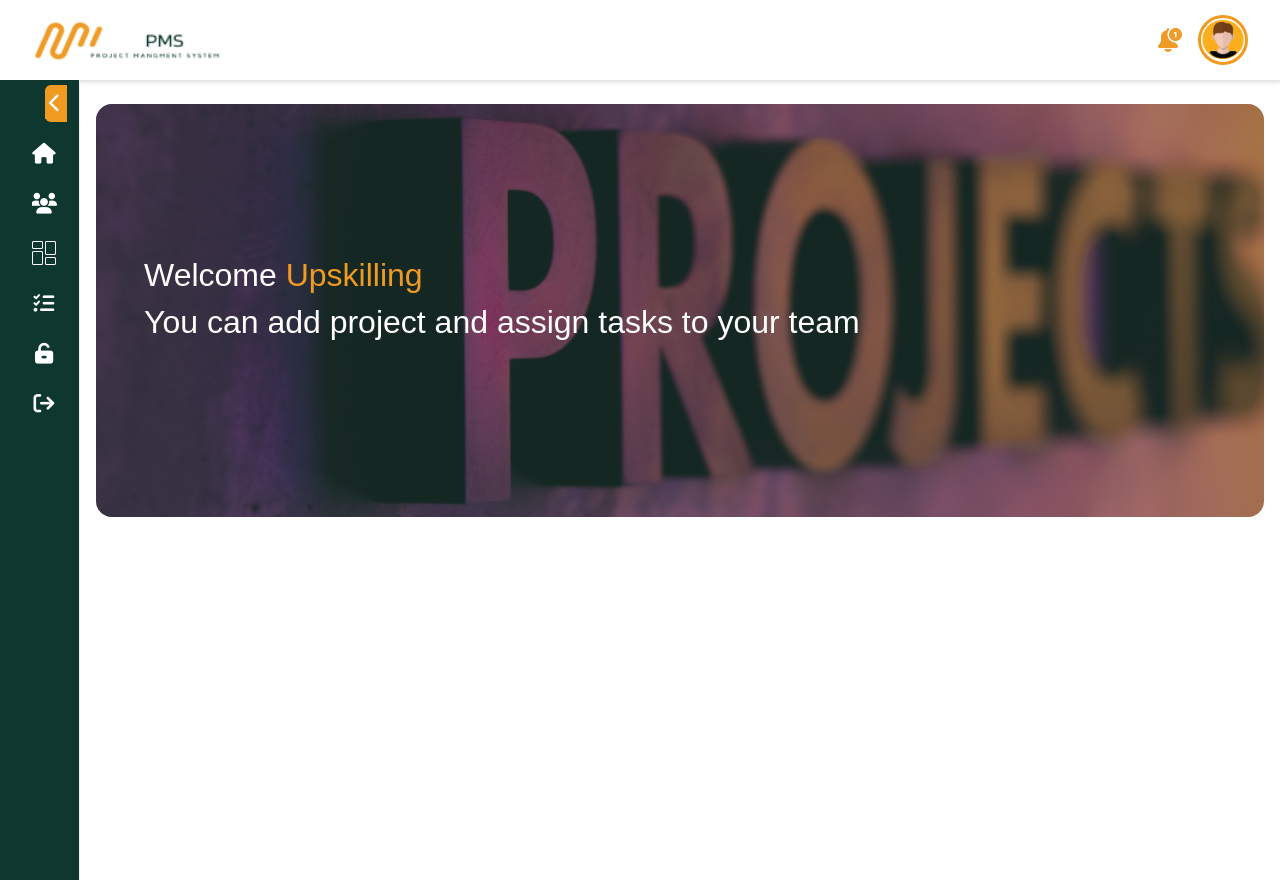
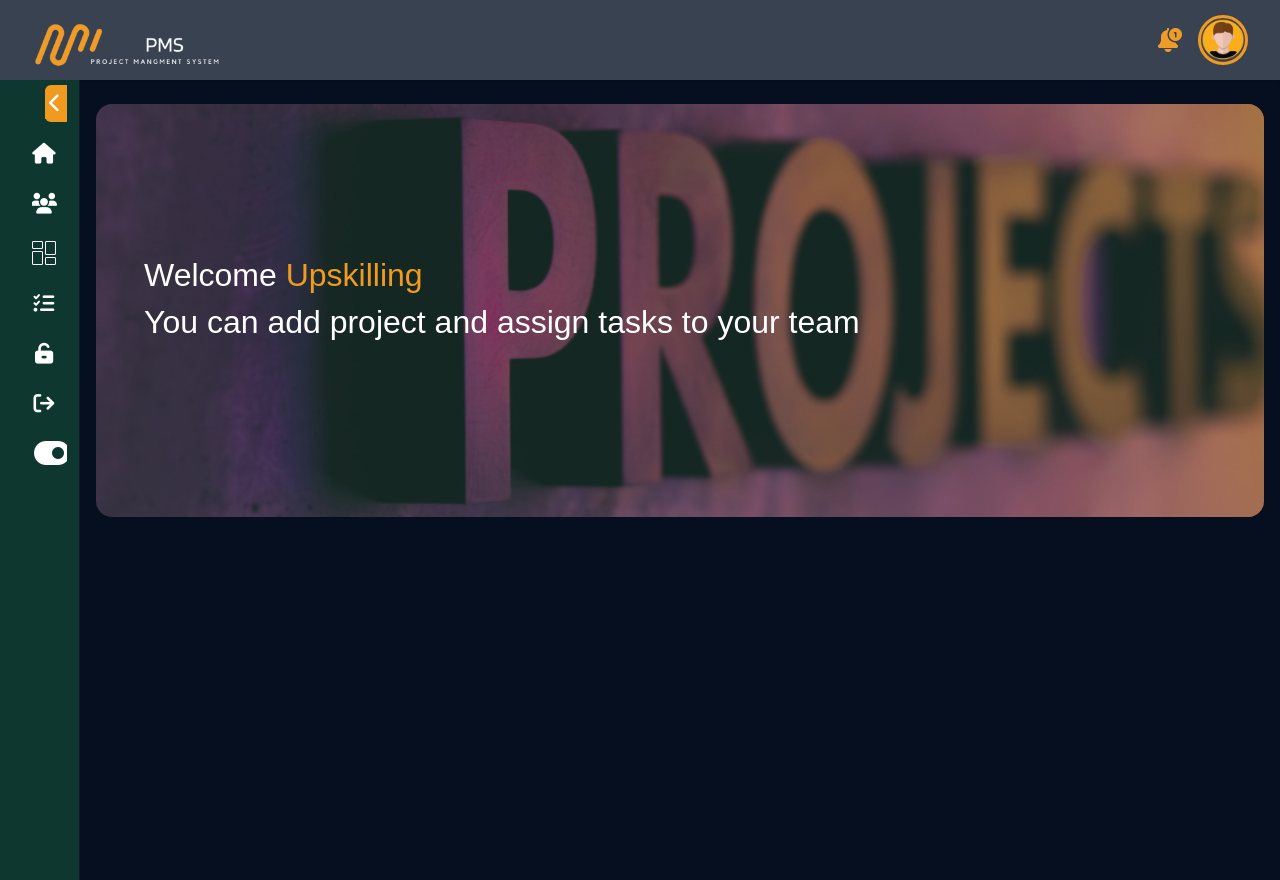
Before and after one commit to SalmaAboArab/Project-Management-System, a React (Vite) app: page /dashboard in a window 1280 px wide. Built offline with nearby package versions, Linux system fonts and the light colour scheme; sample sign-in values are in the browser's storage.

Commit message:
taskLightTheme

```diff
--- a/package.json
+++ b/package.json
@@ -20,6 +20,7 @@
     "react-dom": "^18.2.0",
     "react-hook-form": "^7.51.0",
     "react-loader-spinner": "^6.1.6",
+    "react-node": "^1.0.2",
     "react-pro-sidebar": "^1.1.0",
     "react-router-dom": "^6.22.2",
     "react-toastify": "^10.0.4"
--- a/src/App.css
+++ b/src/App.css
@@ -0,0 +1,81 @@
+:root {
+    --main-color: #ef9b28;
+    --second-color: rgba(49, 89, 81, 0.9);
+    --main-dark-color: #121826;
+    --main-bg-dark-color: #060F20;
+  }
+
+  .dark-theme {
+
+    transition: all 0.3s ease-in-out;
+  /*   background-color: #060f20; */
+
+    background-color: var(--main-bg-dark-color);
+
+    /* background-color: #121826; */
+    color: #fff;
+  }
+  .fa-toggle-on, .fa-toggle-off{
+   font-size: 2rem;
+  }
+  /* side bar dark mode */
+  .dark-theme .sidebar-container .ps-sidebar-container,
+
+  ._sidebar_gufjs_21 {
+    background-color: var(--main-dark-color);
+
+  }
+
+  .dark-theme ._container1_9ea38_1 ._sidebar_9ea38_21 {
+    background-color: #121826;
+
+  }
+  .dark-theme .sidebar-container .ps-sidebar-root{
+    border-right: 1px solid #121826;
+  }
+  .dark-theme  .sidebar-container .ps-sidebar-container .ps-menu-button:hover {
+    /* background-color: #292f3b; */
+    background-color: #ef9b28;
+  }
+  .dark-theme  .fa-bell{
+    color: var(--main-dark-color);
+  }
+  .dark-theme .navbar{
+    background-color: #394251!important;
+    color: #fff;
+  }
+  .dark-theme .nav-text,.dark-theme .badge,.dark-theme .fa-bell {
+    color: #fff;
+  }
+  .dark-theme  table th {
+    background-color: var(--main-color)!important;
+  }
+  .dark-theme  .custom-input {
+    background-color: #fff !important;
+    color: #000 !important;
+  }
+  .dark-theme  .custom-input::placeholder {
+    color:#000 !important; /* Set the desired color */
+  }
+  .dark-theme  .pagination .page-link:focus, .pagination .page-link:active,.active>.page-link, .page-link.active{
+    background-color: var(--main-color) !important;
+    border-color: var(--main-color) !important;
+  }
+  .dark-theme td{
+    background-color:  var(--main-dark-color) !important;
+    color: #fff  !important;
+  }
+  .btn-hover-custom{
+    background-color:  var(--main-dark-color) !important;
+  }
+
+
+  .dark-theme .text-dark-light{
+    color: #fff !important;
+  }
+
+
+
+  .dark-theme .icon-bg-custom{
+    background-color:   var(--main-dark-color) !important;
+  }
--- a/src/App.tsx
+++ b/src/App.tsx
@@ -21,8 +21,13 @@ import { AuthContext } from './Context/Components/AuthContext'
 import ProjectForm from './ProjectModule/Components/ProjectForm/ProjectForm'
 import TasksForm from './TasksModule/Components/TasksForm/TasksForm'
 
+import { ThemeContext, ITheme } from "./Context/Components/ThemeContext";
+
+
 function App() {
   let {loginData}:any=useContext(AuthContext);
+  const {isDarkMode, themeClass}:ITheme = useContext(ThemeContext);
+
   const routers = createBrowserRouter([
     {
       path:"/",element:
@@ -65,7 +70,9 @@ function App() {
 
   return (
     <>
+    <div className={`app ${themeClass}`}>
     <RouterProvider router={routers} />
+    </div>
     </>
   )
 }
--- /dev/null
+++ b/src/Context/Components/ThemeContext.tsx
@@ -0,0 +1,52 @@
+import { createContext, useState, ReactNode, useEffect } from "react";
+
+export interface ITheme {
+  isDarkMode: boolean;
+  setIsDarkMode: React.Dispatch<React.SetStateAction<boolean>>;
+  toggleTheme: () => void;
+  themeClass: string;
+}
+interface ThemeContextProviderProps {
+  children: ReactNode;
+}
+export const ThemeContext = createContext<ITheme | null>(null);
+
+const ThemeContextProvider: React.FC<ThemeContextProviderProps> = (props) => {
+  // const [isDarkMode, setIsDarkMode] = useState(() => {
+
+  //     const savedTheme =localStorage.getItem("isDarkMode");
+
+  //     return savedTheme === 'true'; // Convert the stored string to a boolean
+  // });
+
+  // JSON.parse(localStorage.getItem("isDarkMode")) / convert string "true" or "false" to true and false
+  const [isDarkMode, setIsDarkMode] = useState<boolean>(
+    () => JSON.parse(localStorage.getItem("isDarkMode")) ?? true
+  );
+
+  const toggleTheme = () => {
+    // setTheme((current)=> (current === 'light' ? 'dark' : 'light' ))
+    setIsDarkMode((previousValue: boolean) => !previousValue);
+  };
+  useEffect(() => {
+    // Save the theme preference to localStorage
+
+    localStorage.setItem("isDarkMode", isDarkMode);
+  }, [isDarkMode]);
+
+  // isDarkMode variable  is used to condition the rendering according to the theme.
+  const themeClass = isDarkMode ? "dark-theme" : "light-theme";
+
+  const contextValue: ITheme = {
+    isDarkMode,
+    setIsDarkMode,
+    toggleTheme,
+    themeClass,
+  };
+  return (
+    <ThemeContext.Provider value={contextValue}>
+      {props.children}
+    </ThemeContext.Provider>
+  );
+};
+export default ThemeContextProvider;
--- a/src/SharedMoudule/Components/Navbar/Navbar.tsx
+++ b/src/SharedMoudule/Components/Navbar/Navbar.tsx
@@ -3,9 +3,13 @@ import logo from "../../../assets/nav-logo.png";
 import Notification from "../../../assets/Group.png";
 import avatar from "../../../assets/Avatar.png";
 import { Link, useNavigate } from "react-router-dom";
+import { useContext } from 'react'
+import logo1 from "../../../assets/PMS 3.png";
 // import { toast } from "react-toastify";
+import { ThemeContext, ITheme } from "../../../Context/Components/ThemeContext";
 
 export default function Navbar({loginData}:any) {
+  const { isDarkMode }:ITheme = useContext(ThemeContext);
   // const navigate=useNavigate();
   // const logout=()=>{
   //   localStorage.removeItem("userToken");
@@ -16,8 +20,13 @@ export default function Navbar({loginData}:any) {
   return (<>
      <nav className="navbar  navbar-expand-lg bg-body-tertiary ">
       <div className="container-fluid  px-4">
+
         <Link to={"/dashboard"}>
+        {isDarkMode ? (
+        <img className="w-100 main-logo" src={logo1} alt="Dark Logo" />
+      ) : (
           <img className="w-100 main-logo" src={logo} alt="logo" />
+          )}
         </Link>
         <button
           className="navbar-toggler"
--- a/src/SharedMoudule/Components/SideBar/SideBar.tsx
+++ b/src/SharedMoudule/Components/SideBar/SideBar.tsx
@@ -4,7 +4,13 @@ import "./SideBar.css";
 import {  useState } from "react";
 import menu from '../../../assets/menu.png'
 import { toast } from "react-toastify";
+import { useContext } from 'react'
+
+import { ThemeContext, ITheme } from "../../../Context/Components/ThemeContext";
+///import { AuthContext } from "../../../Context/Components/AuthContext";
 export default function SideBar() {
+  // let {loginData}:any=useContext(AuthContext);
+  const { toggleTheme, isDarkMode }:ITheme = useContext(ThemeContext);
   const [handleSidebar, setHandleSidebar] = useState(false);
   const navigate=useNavigate();
 
@@ -84,6 +90,17 @@ export default function SideBar() {
 
               Logout
             </MenuItem>
+
+             {<MenuItem
+            onClick={toggleTheme}
+            icon={
+              isDarkMode === true ? (<i className="fa-solid fa-toggle-on"></i>) : (<i className="fa-solid fa-toggle-off"></i>)
+            }
+          >
+            {
+              isDarkMode === true ? ("Light theme") : ("Dark theme")
+            }
+          </MenuItem>}
           </Menu>
         </Sidebar>
       </div>
--- a/src/main.tsx
+++ b/src/main.tsx
@@ -6,15 +6,18 @@ import App from './App.tsx'
 import { ToastContainer } from 'react-toastify';
 import 'react-toastify/dist/ReactToastify.css'
 import AuthContextProvider from './Context/Components/AuthContext.tsx'
+import  ThemeContext  from './Context/Components/ThemeContext.tsx';
 import React from 'react'
 import './index.css'
 
 ReactDOM.createRoot(document.getElementById('root')!).render(
   <React.StrictMode>
+     <ThemeContext>
     <AuthContextProvider>
       <ToastContainer/>
       <App />
     </AuthContextProvider>
+    </ThemeContext>
   </React.StrictMode>
 
 )
```
Also changed, not shown: 1 other file (tests, documents, lock files or other folders).
